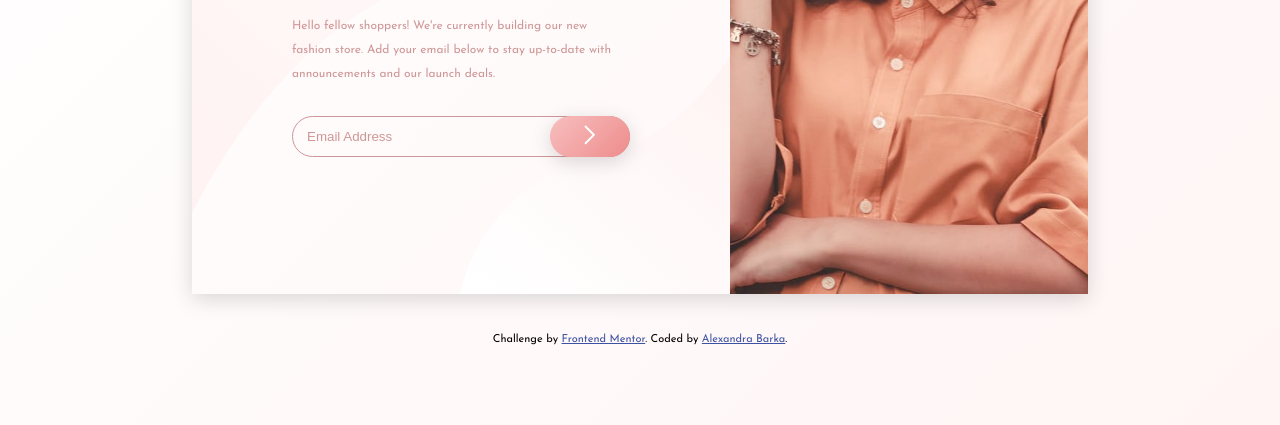
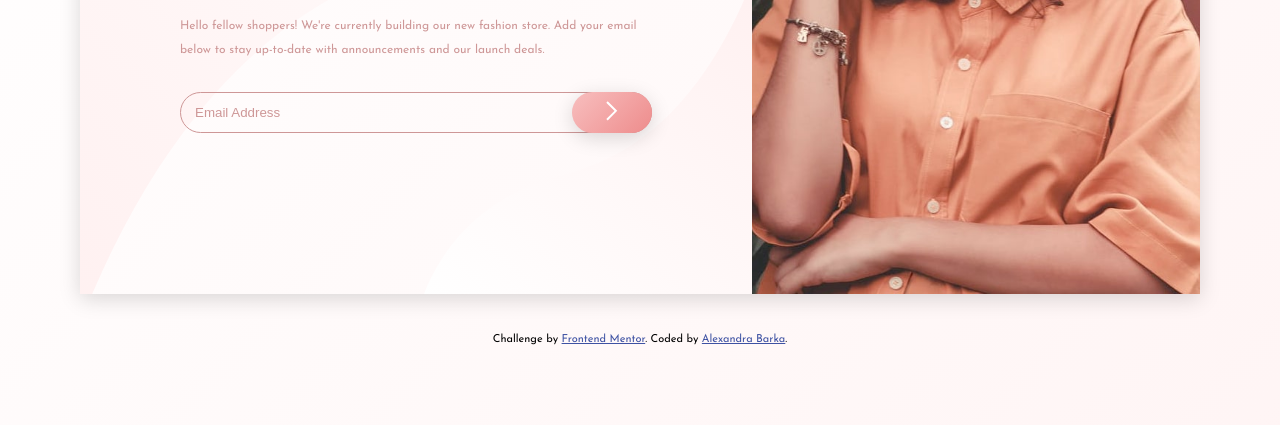
Before and after one commit to aLe3ouLa/base-apparel-header, a plain HTML site: page index.html in a window 1280 px wide. Shown: the part 375-800 px from the top of the page. Drawn offline with Linux system fonts and the light colour scheme.

Commit message:
allow content take available space

```diff
--- a/css/style.css
+++ b/css/style.css
@@ -58,9 +58,6 @@ body {
   justify-content: center;
 
   box-shadow: 0 5px 20px rgba(0, 0, 0, 0.15);
-
-  width: 80%;
-  height: 100vh;
 
   margin-bottom: 4rem;
 
```
